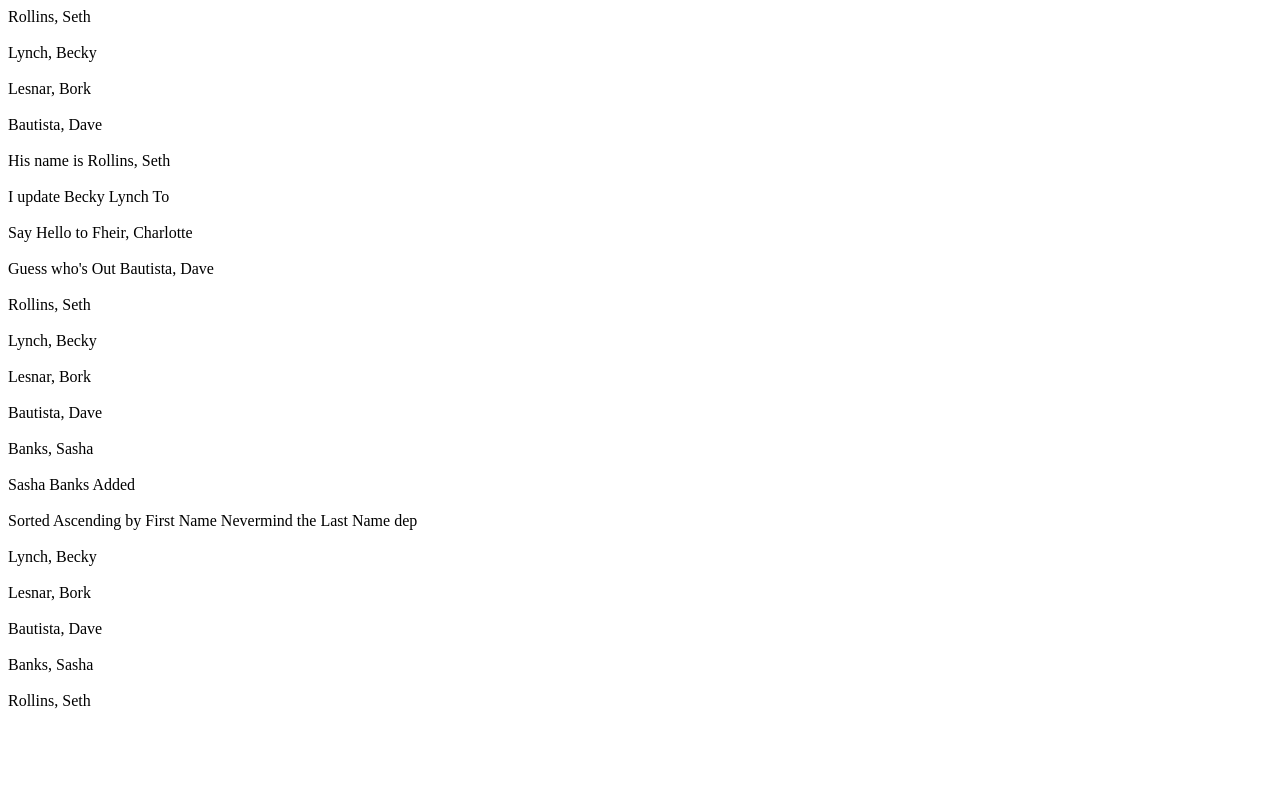
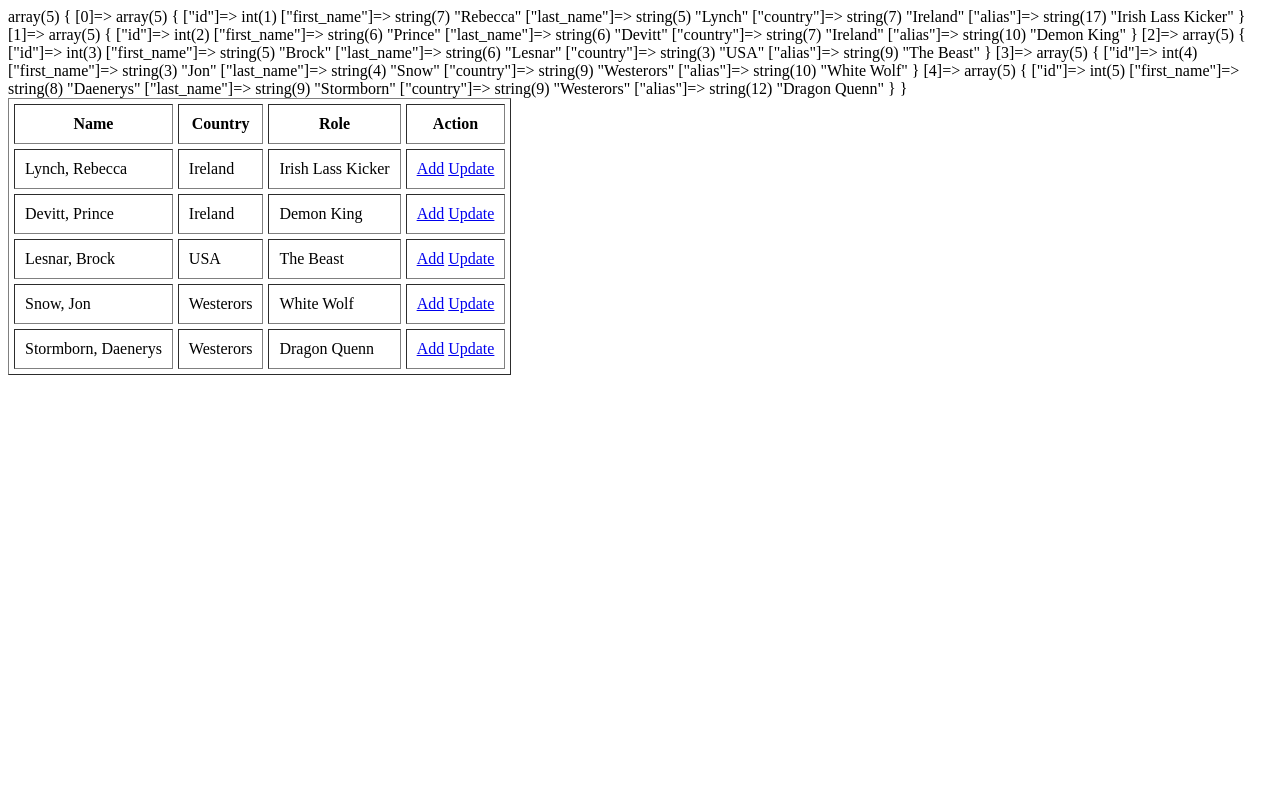
Before and after one commit to wayoff/Classes, a PHP site: page /personIndex.php in a window 1280 px wide. Run offline with PHP 8.4, Linux system fonts and the light colour scheme.

Commit message:
Starting at Composer

```diff
--- a/collections.php
+++ b/collections.php
@@ -1,6 +1,7 @@
 <?php
 require_once('phones.php');
 require_once('persons.php');
+/*
 class Collection
 {
 	protected $items = [];
@@ -23,3 +24,4 @@ class Collection
 		return $this->items;
 	}
 }
+*/
--- a/personIndex.php
+++ b/personIndex.php
@@ -1,52 +1,40 @@
 <?php
 require_once('collections.php');
+require_once('sample.php');
+$person = new Persons($people);
+var_dump($person->all());
+?>
+<!DOCTYPE html>
+<html>
+<head>
+	<title>Fictional Characters</title>
+</head>
+<body>
 
-$persons = [
-	[
-		"first_name" => "Seth",
-		"last_name" => "Rollins"
-	],
-	[
-		"first_name" => "Becky",
-		"last_name" => "Lynch"
-	],
-	[
-		"first_name" => "Bork",
-		"last_name" => "Lesnar"
-	],
-	[
-		"first_name" => "Dave",
-		"last_name" => "Bautista"
-	]
-];
+<table border="1px" cellpadding="10" cellspacing="5">
+	<thead>
+		<tr>
+			<th>Name</th>
+			<th>Country</th>
+			<th>Role</th>
+			<th>Action</th>
+		</tr>
+	</thead>
+	<tbody>
+	<?php foreach($people as $person): ?>
+		<tr>
+			<td><?= $person['last_name'].', '.$person['first_name']; ?></td>
+			<td><?= $person['country'] ?></td>
+			<td><?= $person['alias']?></td>
+			<td>
+				<a href="register.php">Add</a>
+				<a href="update.php?id=<?= $person['id']; ?>">Update</a>
+			</td>
+		</tr>
+	<?php endforeach ?>
+	</tbody>
+</table>
 
-$people = new persons($persons);
-
-foreach($people->all() as $peoples){
-	echo $peoples['last_name'].', '.$peoples['first_name'].'<br><br>';
-}
-
-$person = $people->where('first_name','Seth');
-echo "His name is ". $person['last_name'].', '.$person['first_name'].'<br><br>';
-
-echo "I update Becky Lynch To <br><br>";
-$updatePerson = $people->update('first_name','Becky');
-echo "Say Hello to ".$updatePerson['last_name'].', '.$updatePerson['first_name'].'<br><br>';
-
-$deletePerson = $people->delete('first_name','Dave');
-echo "Guess who's Out ".$deletePerson['last_name'].', '.$deletePerson['first_name'].'<br><br>';
-
-$addPerson = $people->create(array('first_name' => 'Sasha', 'last_name' => 'Banks'));
-foreach($addPerson as $add)
-{
-	echo $add['last_name'].', '.$add['first_name'].'<br><br>';
-}
-echo "Sasha Banks Added<br><br>";
-
-$sortAscending = $people->sortAscending('first_name');
-
-echo "Sorted Ascending by First Name Nevermind the Last Name dep <br><br>";
-foreach($sortAscending as $sort)
-{
-	echo $sort['last_name'].', '.$sort['first_name'].'<br><br>';
-}
+</body>
+</html>
+<?php
--- a/persons.php
+++ b/persons.php
@@ -34,7 +34,7 @@ class Persons
 				$person['first_name'] = 'Charlotte';
 				$person['last_name'] = 'Fheir';
 
-				return $person;
+				return $this->persons;
 			}
 		}
 		return null;
@@ -50,7 +50,7 @@ class Persons
 			{
 
 				$deleted = array_splice($person, 0,0);
-				return $person;
+				return $this->persons;
 			}
 
 		}
--- /dev/null
+++ b/sample.php
@@ -0,0 +1,41 @@
+<?php
+$people =
+[
+	[
+		'id' => 1,
+		'first_name' => 'Rebecca',
+		'last_name' => 'Lynch',
+		'country' => 'Ireland',
+		'alias' => 'Irish Lass Kicker'
+	],
+	[
+		'id' => 2,
+		'first_name' => 'Prince',
+		'last_name' => 'Devitt',
+		'country' => 'Ireland',
+		'alias' => 'Demon King'
+	],
+	[
+		'id' => 3,
+		'first_name' => 'Brock',
+		'last_name' => 'Lesnar',
+		'country' => 'USA',
+		'alias' => 'The Beast'
+	],
+	[
+		'id' => 4,
+		'first_name' => 'Jon',
+		'last_name' => 'Snow',
+		'country' => 'Westerors',
+		'alias' => 'White Wolf'
+	],
+	[
+		'id' => 5,
+		'first_name' => 'Daenerys',
+		'last_name' => 'Stormborn',
+		'country' => 'Westerors',
+		'alias' => 'Dragon Quenn'
+	]
+];
+
+return $people;
```
Also changed, not shown: index.php (+5 -4 lines), register.php (added, +37 -0 lines), registersample.php (added, +16 -0 lines).
